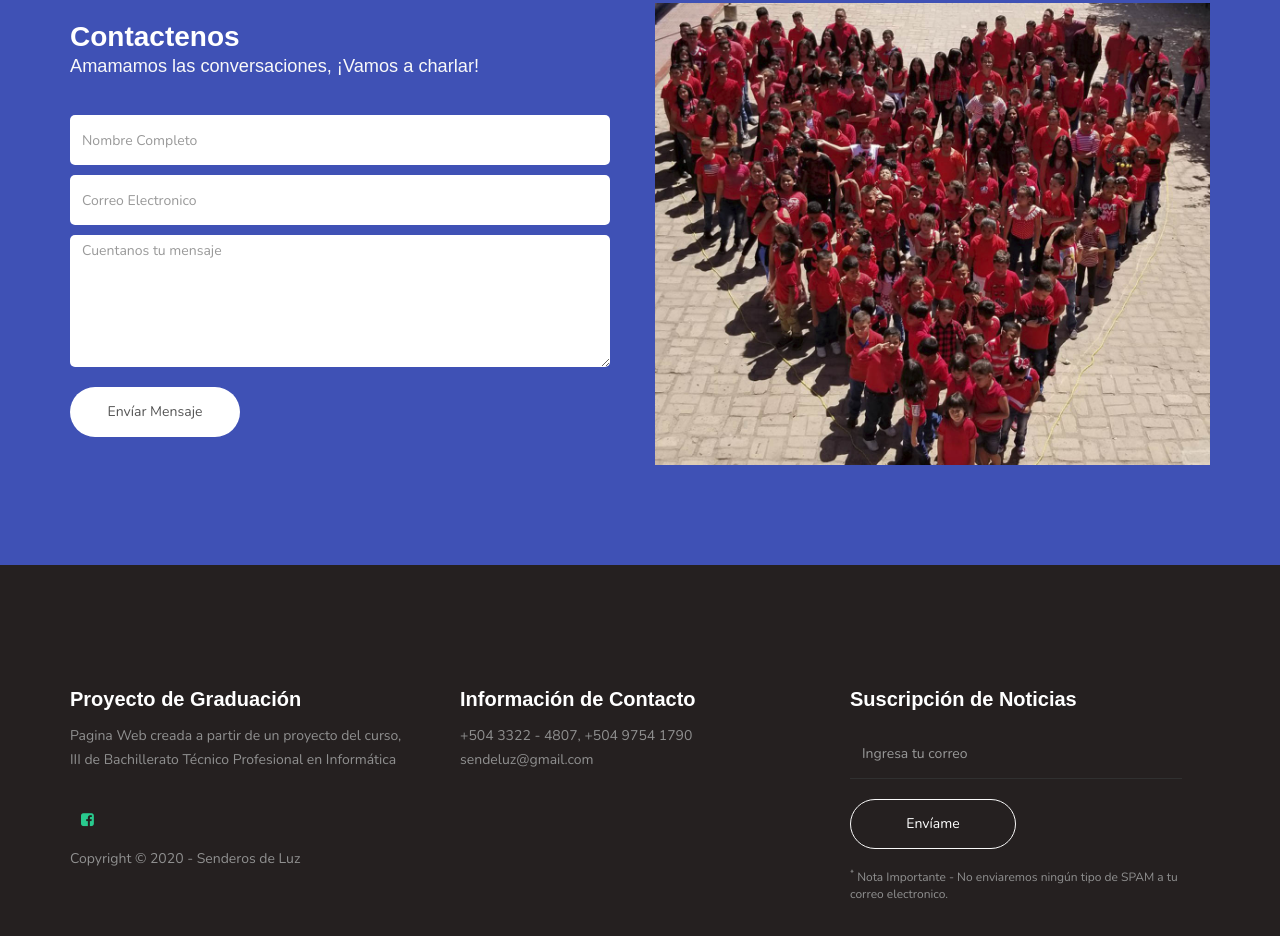
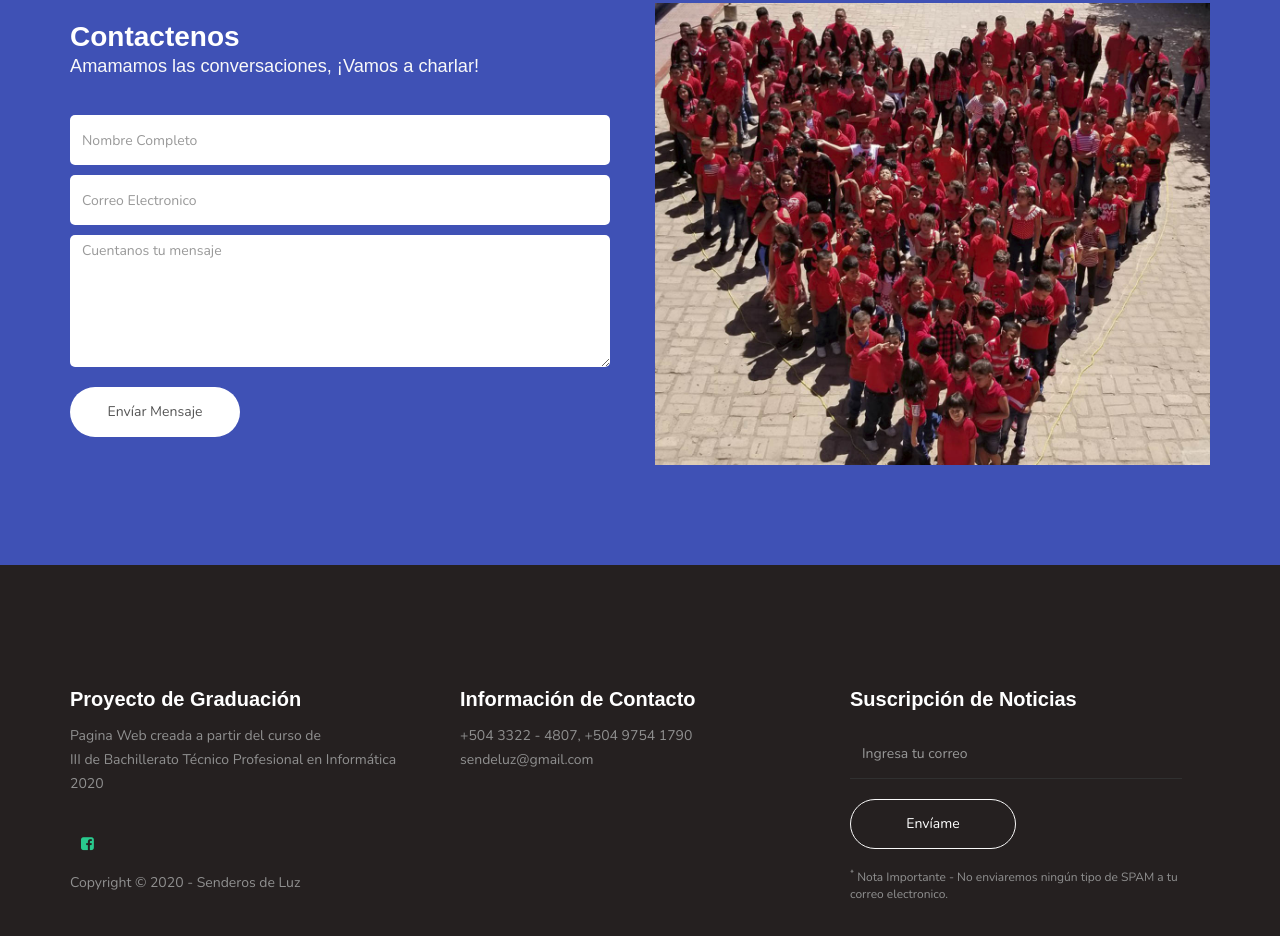
Before and after one commit to instsdl/instituto_SDL, a plain HTML site: page index.html in a window 1280 px wide. Shown: the part 4271-5207 px from the top of the page. Drawn offline with nearby package versions, Linux system fonts and the light colour scheme; a web font is replaced by a local one.

Commit message:
Update index.html

```diff
--- a/index.html
+++ b/index.html
@@ -903,7 +903,7 @@
                                    <h2>Proyecto de Graduación</h2>
                               </div>
                               <address>
-                                   <p>Pagina Web creada a partir de un proyecto del curso,<br> III de Bachillerato Técnico Profesional en Informática</p>
+                                   <p>Pagina Web creada a partir del curso de<br> III de Bachillerato Técnico Profesional en Informática 2020</p>
                               </address>
 
                               <ul class="social-icon">
```
